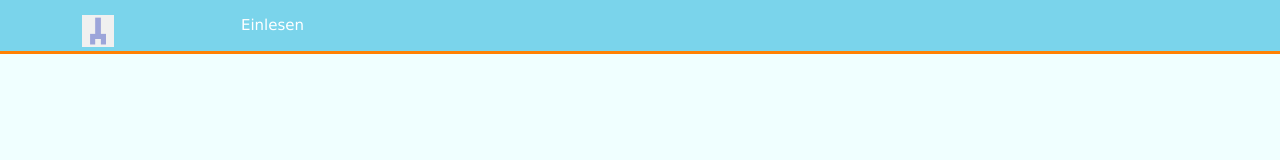
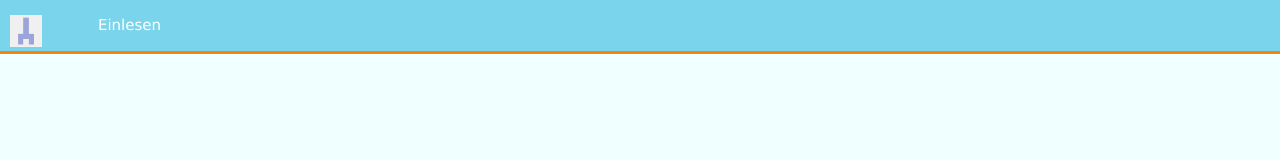
Before and after one commit to HRB-Tools/ijunify, a website: page index.html in a window 1280 px wide. Drawn offline with Linux system fonts and the light colour scheme.

Commit message:
Update styles.css

```diff
--- a/styles.css
+++ b/styles.css
@@ -4,7 +4,7 @@ ul { list-style-type: none; overflow: hidden;}
 li.disabled {pointer-events: none;opacity: 0.6;}
 li:hover {color: #ff8103;cursor: pointer;background-color: #59cae7;}
 html{-ms-text-size-adjust:140%;-webkit-text-size-adjust:140%}body{margin:0}
-li { float: left; padding: 14px 0px; border-collapse: collapse; color: #ffffff; width: 175px; max-width: 50%; text-align: center;}
+li { float: left; padding: 14px 0px; border-collapse: collapse; color: #ffffff; min-width: 175px; max-width: 50%; text-align: center;}
 a:hover, a:visited, a:link, a:active {color: inherit;text-decoration: none !important;}
 a {display: block;width: 100%;height: 100%;}
 a:visited {color: inherit;}
```
